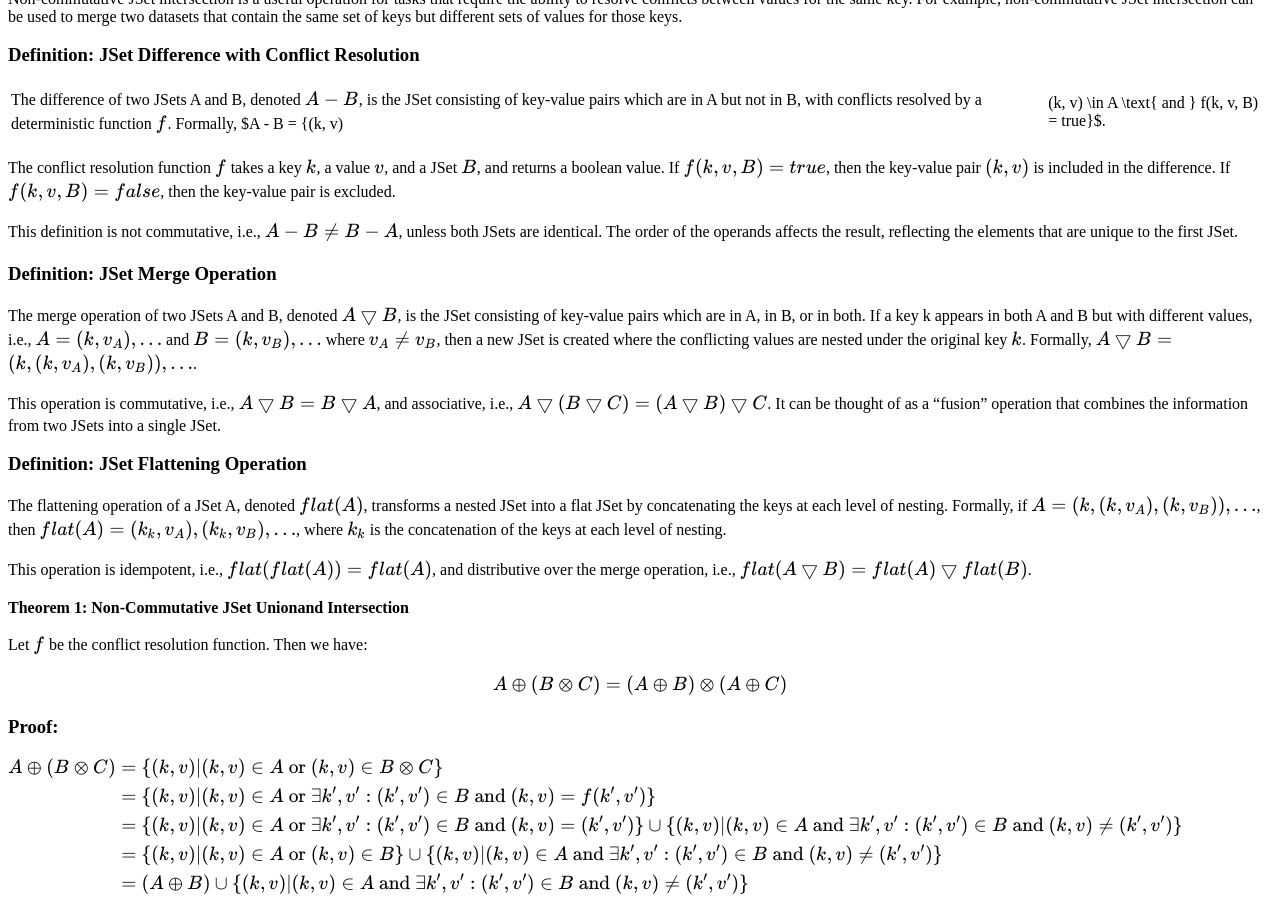
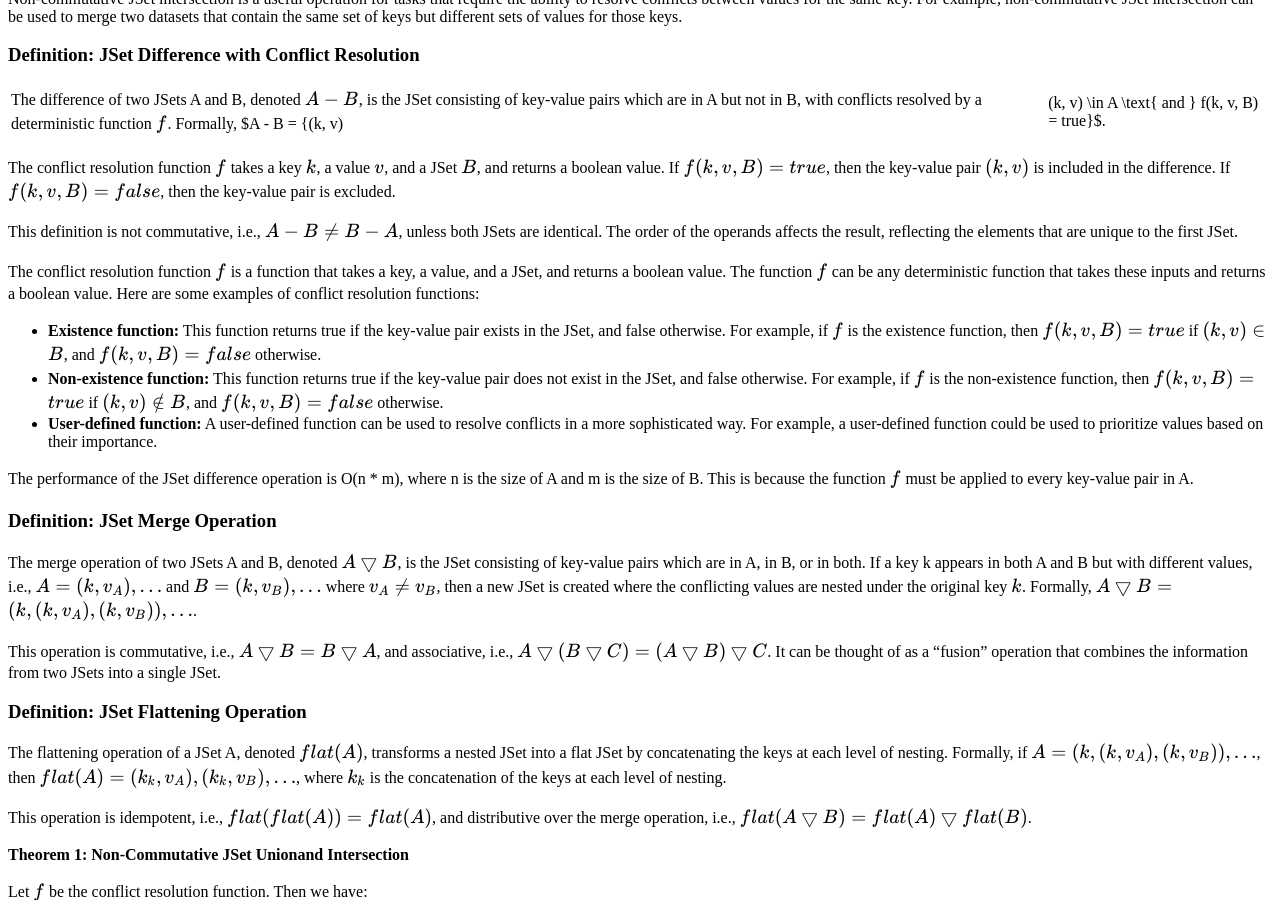
Before and after one commit to s-holness/s-holness.github.io, a Jekyll site: the page built from JsetFramework.md, in a window 1280 px wide and 900 px high, scrolled down 1645 px. Built offline with Jekyll 4.4.1, drawn with Linux system fonts in a browser that asks for light colours.

Commit message:
Update JsetFramework.md

```diff
--- a/JsetFramework.md
+++ b/JsetFramework.md
@@ -73,6 +73,14 @@ The difference of two JSets A and B, denoted $A - B$, is the JSet consisting of
 The conflict resolution function $f$ takes a key $k$, a value $v$, and a JSet $B$, and returns a boolean value. If $f(k, v, B) = true$, then the key-value pair $(k, v)$ is included in the difference. If $f(k, v, B) = false$, then the key-value pair is excluded.
 
 This definition is not commutative, i.e., $A - B \neq B - A$, unless both JSets are identical. The order of the operands affects the result, reflecting the elements that are unique to the first JSet.
+
+The conflict resolution function $f$ is a function that takes a key, a value, and a JSet, and returns a boolean value. The function $f$ can be any deterministic function that takes these inputs and returns a boolean value. Here are some examples of conflict resolution functions:
+
+* **Existence function:** This function returns true if the key-value pair exists in the JSet, and false otherwise. For example, if $f$ is the existence function, then $f(k, v, B) = true$ if $(k, v) \in B$, and $f(k, v, B) = false$ otherwise.
+* **Non-existence function:** This function returns true if the key-value pair does not exist in the JSet, and false otherwise. For example, if $f$ is the non-existence function, then $f(k, v, B) = true$ if $(k, v) \notin B$, and $f(k, v, B) = false$ otherwise.
+* **User-defined function:** A user-defined function can be used to resolve conflicts in a more sophisticated way. For example, a user-defined function could be used to prioritize values based on their importance.
+
+The performance of the JSet difference operation is O(n * m), where n is the size of A and m is the size of B. This is because the function $f$ must be applied to every key-value pair in A.
 
 ### Definition: JSet Merge Operation
 
```
